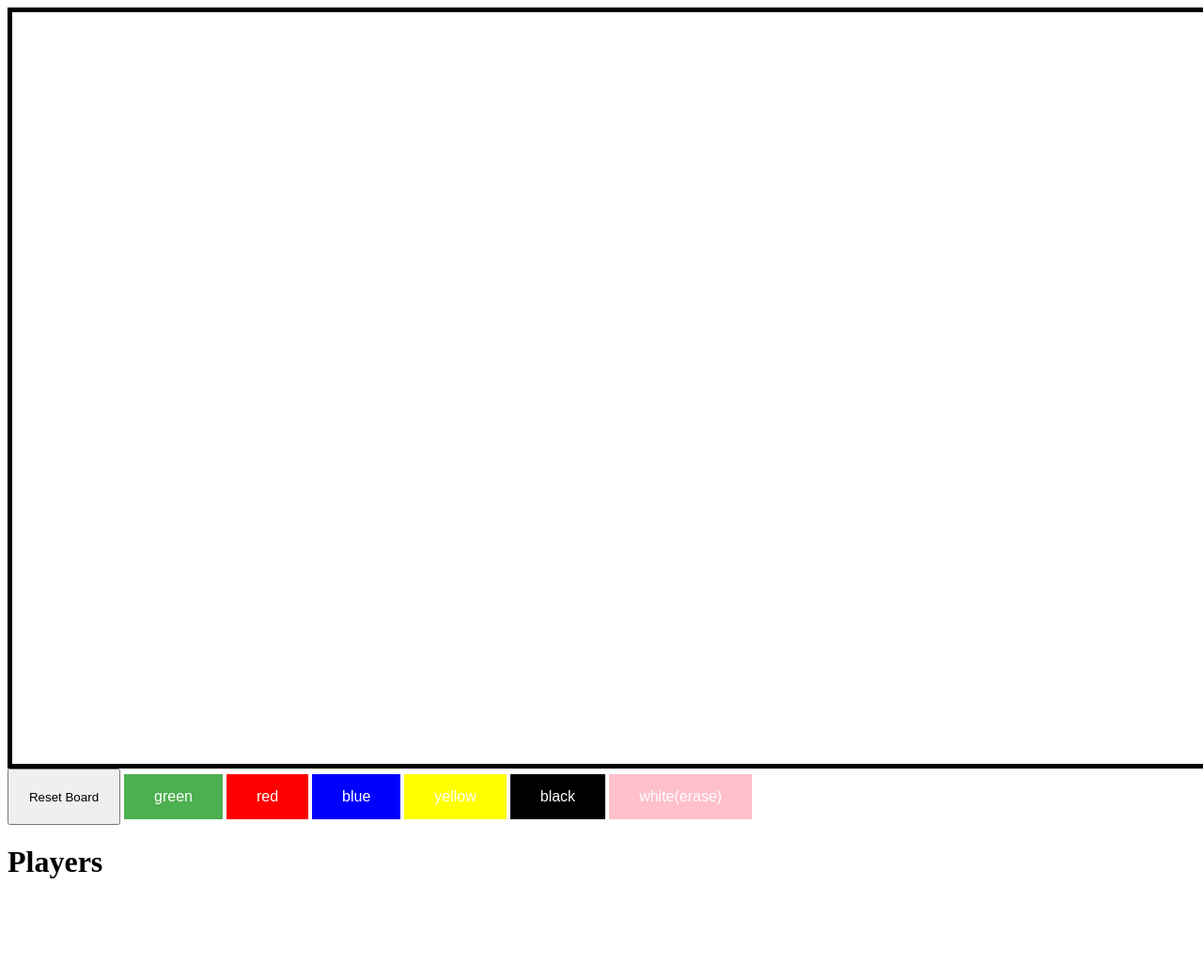
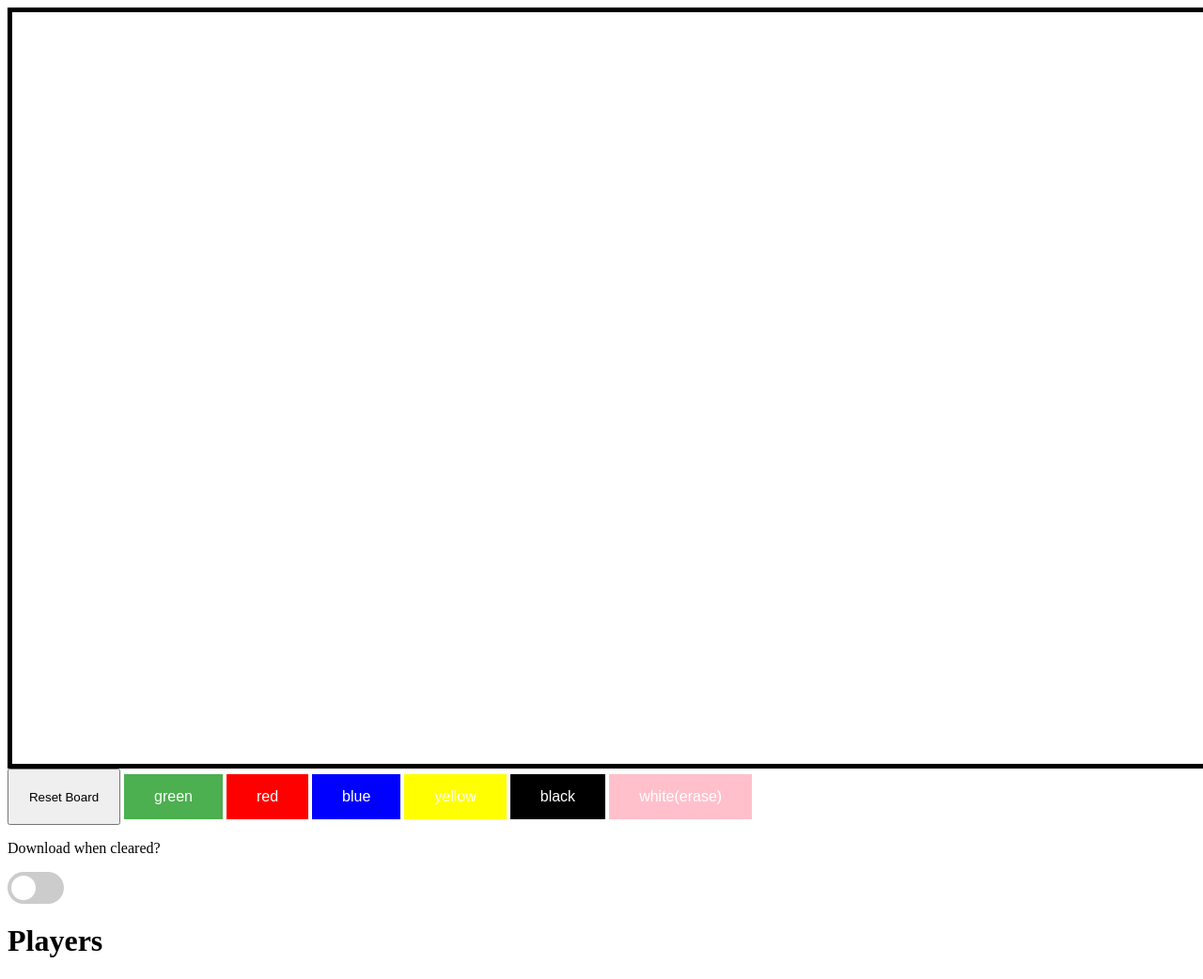
Before and after one commit to EvanKilloran/Draw-Together, a website: page index.html in a window 1280 px wide. Shown: the top 1042 px of the page at 94% size. Before the commit the page ends 958 px from the top, so only its background shows below. Drawn offline with nearby package versions, Linux system fonts and the light colour scheme; no server answers.

Commit message:
added download on clear changed canvas to white

```diff
--- a/index.html
+++ b/index.html
@@ -41,6 +41,68 @@
 	  #white{
 	  	 background-color: #FFC0CB; /* white */
 	  }
+	  /* The switch - the box around the slider */
+.switch {
+  position: relative;
+  display: inline-block;
+  width: 60px;
+  height: 34px;
+}
+
+/* Hide default HTML checkbox */
+.switch input {
+  opacity: 0;
+  width: 0;
+  height: 0;
+}
+
+/* The slider */
+.slider {
+  position: absolute;
+  cursor: pointer;
+  top: 0;
+  left: 0;
+  right: 0;
+  bottom: 0;
+  background-color: #ccc;
+  -webkit-transition: .4s;
+  transition: .4s;
+}
+
+.slider:before {
+  position: absolute;
+  content: "";
+  height: 26px;
+  width: 26px;
+  left: 4px;
+  bottom: 4px;
+  background-color: white;
+  -webkit-transition: .4s;
+  transition: .4s;
+}
+
+input:checked + .slider {
+  background-color: #2196F3;
+}
+
+input:focus + .slider {
+  box-shadow: 0 0 1px #2196F3;
+}
+
+input:checked + .slider:before {
+  -webkit-transform: translateX(26px);
+  -ms-transform: translateX(26px);
+  transform: translateX(26px);
+}
+
+/* Rounded sliders */
+.slider.round {
+  border-radius: 34px;
+}
+
+.slider.round:before {
+  border-radius: 50%;
+}
     </style>
     <script src="/socket.io/socket.io.js"></script>
   </head>
@@ -53,7 +115,12 @@
 	<button class="colorpick" id="yellow" onclick="changeColor('yellow')">yellow</button>
 	<button class="colorpick" id="black" onclick="changeColor('black')">black</button>
 	<button class="colorpick" id="white" onclick="changeColor('white')">white(erase)</button>
-
+	<p > Download when cleared? </p>
+	<label class="switch">
+	  <input type="checkbox" onclick="toggleDownload()">
+	  <span class="slider round"></span>
+	</label>
+		<a id="link"></a>
 	</br>
 	<h1> Players </h1>
 	<div id="players">
```
